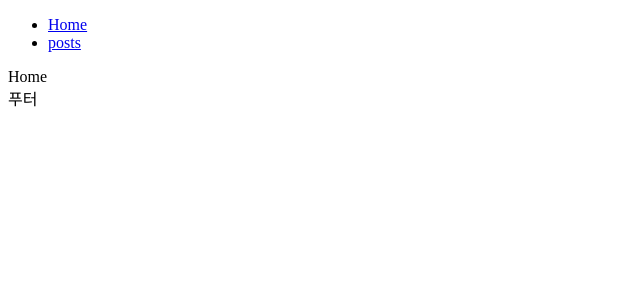
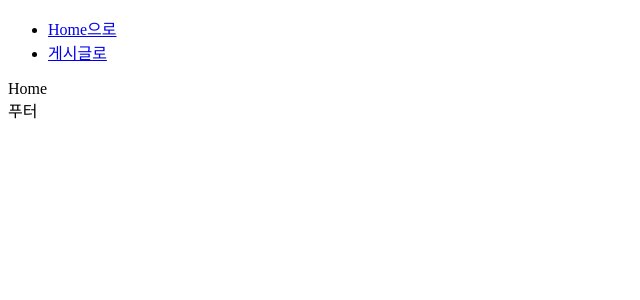
Before and after one commit to steve0312/sesac-java, a React (Vite) app in the folder React/my-blog/: page / in a window 1280 px wide. Shown: the top 300 px of the page, without its empty margins (0-640 px from the left). Built offline with nearby package versions, Linux system fonts and the light colour scheme.

Commit message:
1113 실습 : my-blog에 Header 생성 후  RootLayout에 Header 추가

```diff
--- a/React/my-blog/src/RootLayout.jsx
+++ b/React/my-blog/src/RootLayout.jsx
@@ -1,20 +1,12 @@
 import React from 'react';
 import { Link, Outlet } from 'react-router-dom';
+import Header from './components/Header';
 
 // 고정 header, footer 를 설정하고 콘텐츠 영역을 Outlet으로 설정해서 이동할 페이지를 연결
 export default function RootLayout() {
   return (
     <>
-      <header>
-        <ul>
-          <li>
-            <Link to="/">Home</Link>
-          </li>
-          <li>
-            <Link to="/posts">posts</Link>
-          </li>
-        </ul>
-      </header>
+      <Header></Header>
       {/* 부모 라우트가 자식 라우트를 렌더링할 위치를 지정하기 위해 Outlet 설정 */}
       <Outlet></Outlet>
       <footer>푸터</footer>
--- /dev/null
+++ b/React/my-blog/src/components/Header.jsx
@@ -0,0 +1,17 @@
+import React from 'react';
+import { Link } from 'react-router-dom';
+
+export default function Header() {
+  return (
+    <header>
+      <ul>
+        <li>
+          <Link to="/">Home으로</Link>
+        </li>
+        <li>
+          <Link to="/posts">게시글로</Link>
+        </li>
+      </ul>
+    </header>
+  );
+}
```
